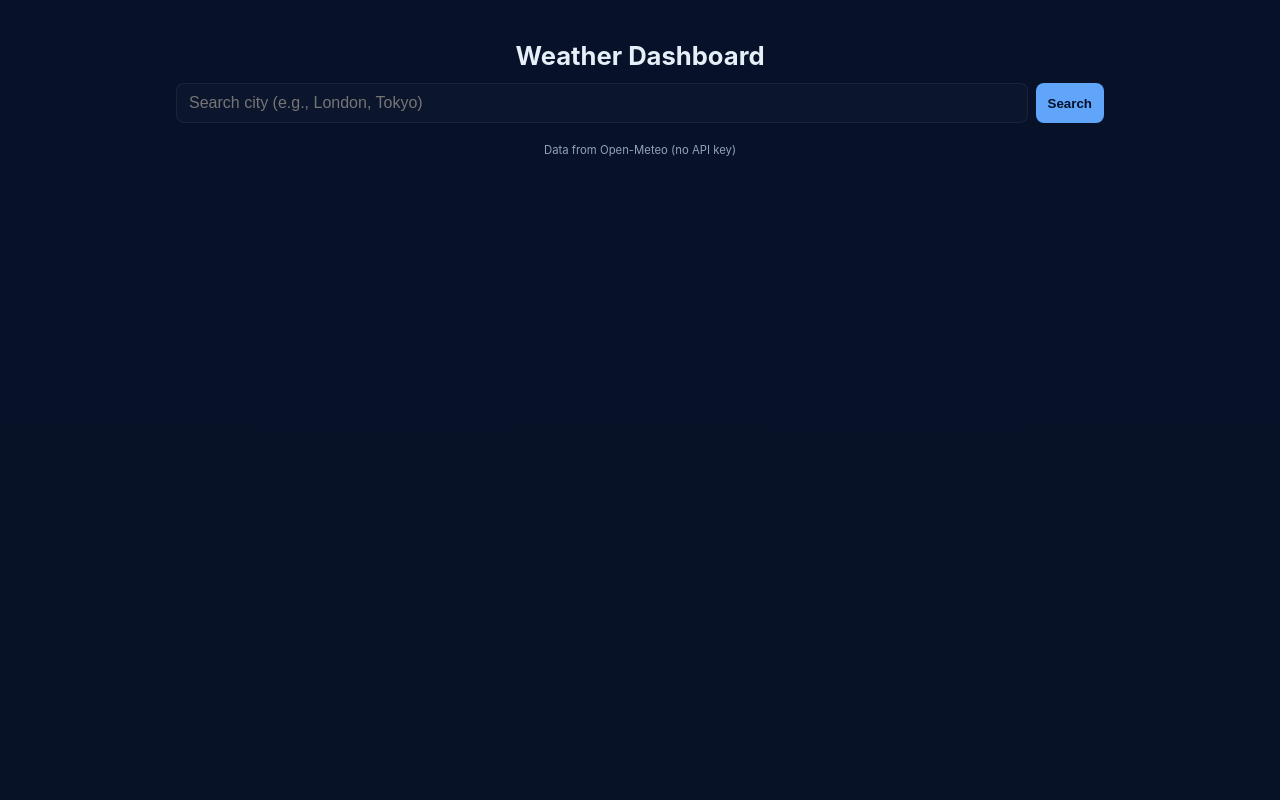
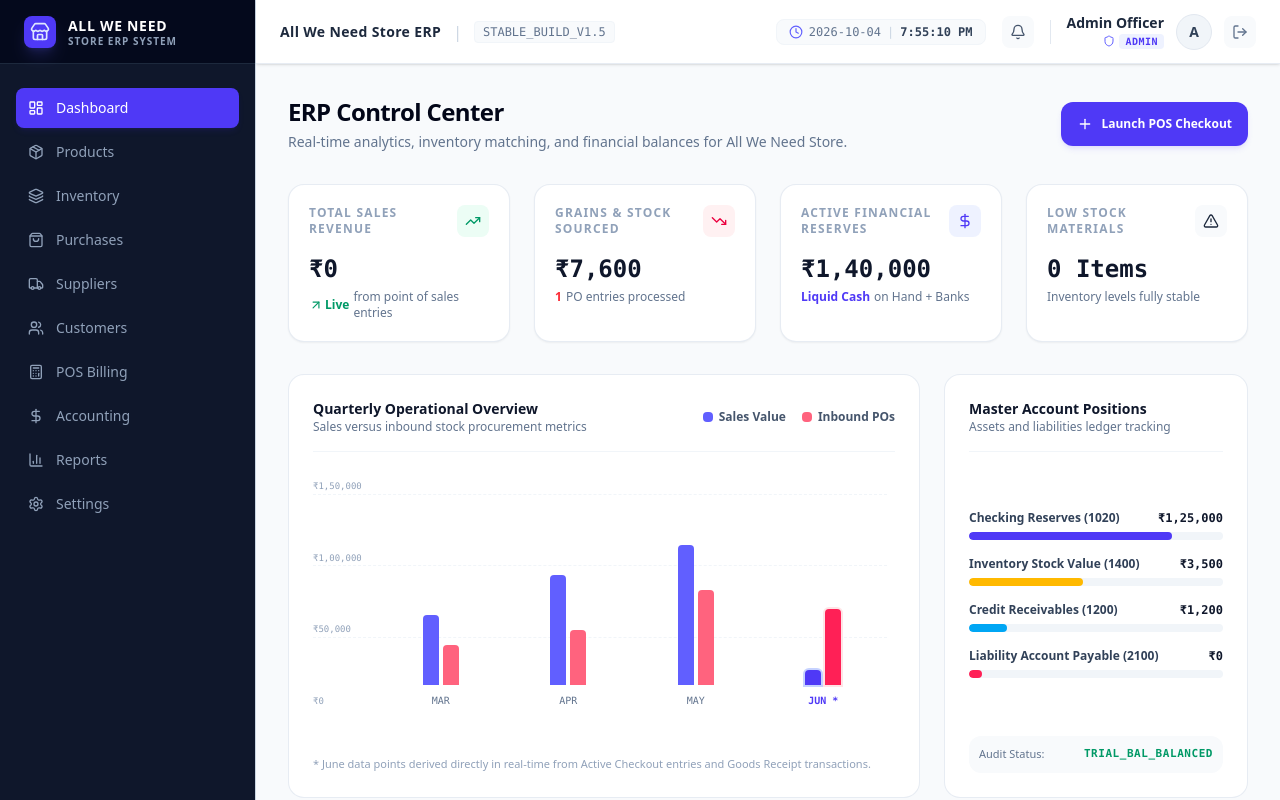
Before and after one commit to russikhuraijamsoft/ALLWENEED, a React (Vite) app: page /#/dashboard in a window 1280 px wide. Shown: the top 800 px of the page. Built offline with nearby package versions, Linux system fonts and the light colour scheme.

Commit message:
Restore ERP app entry point

```diff
--- a/src/App.tsx
+++ b/src/App.tsx
@@ -1,18 +1,47 @@
-import React from 'react';
-import WeatherDashboard from './components/WeatherDashboard';
+/**
+ * @license
+ * SPDX-License-Identifier: Apache-2.0
+ */
+
+import { HashRouter as Router, Routes, Route, Navigate } from 'react-router-dom';
+import ProtectedRoute from './components/ProtectedRoute';
+import AppLayout from './components/AppLayout';
+
+// Pages
+import LoginPage from './pages/LoginPage';
+import DashboardPage from './pages/DashboardPage';
+import ProductsPage from './pages/ProductsPage';
+import InventoryPage from './pages/InventoryPage';
+import PurchasesPage from './pages/PurchasesPage';
+import SuppliersPage from './pages/SuppliersPage';
+import CustomersPage from './pages/CustomersPage';
+import POSBillingPage from './pages/POSBillingPage';
+import AccountingPage from './pages/AccountingPage';
+import ReportsPage from './pages/ReportsPage';
+import SettingsPage from './pages/SettingsPage';
 
 export default function App() {
   return (
-    <div className="app">
-      <header className="header">
-        <h1>Weather Dashboard</h1>
-      </header>
-      <main>
-        <WeatherDashboard />
-      </main>
-      <footer className="footer">
-        <small>Data from Open-Meteo (no API key)</small>
-      </footer>
-    </div>
+    <Router>
+      <Routes>
+        <Route path="/login" element={<LoginPage />} />
+        <Route element={<ProtectedRoute />}>
+          <Route element={<AppLayout />}>
+            <Route path="/dashboard" element={<DashboardPage />} />
+            <Route path="/products" element={<ProductsPage />} />
+            <Route path="/inventory" element={<InventoryPage />} />
+            <Route path="/purchases" element={<PurchasesPage />} />
+            <Route path="/suppliers" element={<SuppliersPage />} />
+            <Route path="/customers" element={<CustomersPage />} />
+            <Route path="/pos" element={<POSBillingPage />} />
+            <Route path="/accounting" element={<AccountingPage />} />
+            <Route path="/reports" element={<ReportsPage />} />
+            <Route path="/settings" element={<SettingsPage />} />
+            <Route path="/" element={<Navigate to="/dashboard" replace />} />
+            <Route path="*" element={<Navigate to="/dashboard" replace />} />
+          </Route>
+        </Route>
+      </Routes>
+    </Router>
   );
 }
--- a/src/main.tsx
+++ b/src/main.tsx
@@ -1,11 +1,10 @@
-import React from 'react';
-import { createRoot } from 'react-dom/client';
-import App from './App';
-import './styles.css';
+import {StrictMode} from 'react';
+import {createRoot} from 'react-dom/client';
+import App from './App.tsx';
+import './index.css';
 
-const container = document.getElementById('root')!;
-createRoot(container).render(
-  <React.StrictMode>
+createRoot(document.getElementById('root')!).render(
+  <StrictMode>
     <App />
-  </React.StrictMode>
+  </StrictMode>,
 );
```
